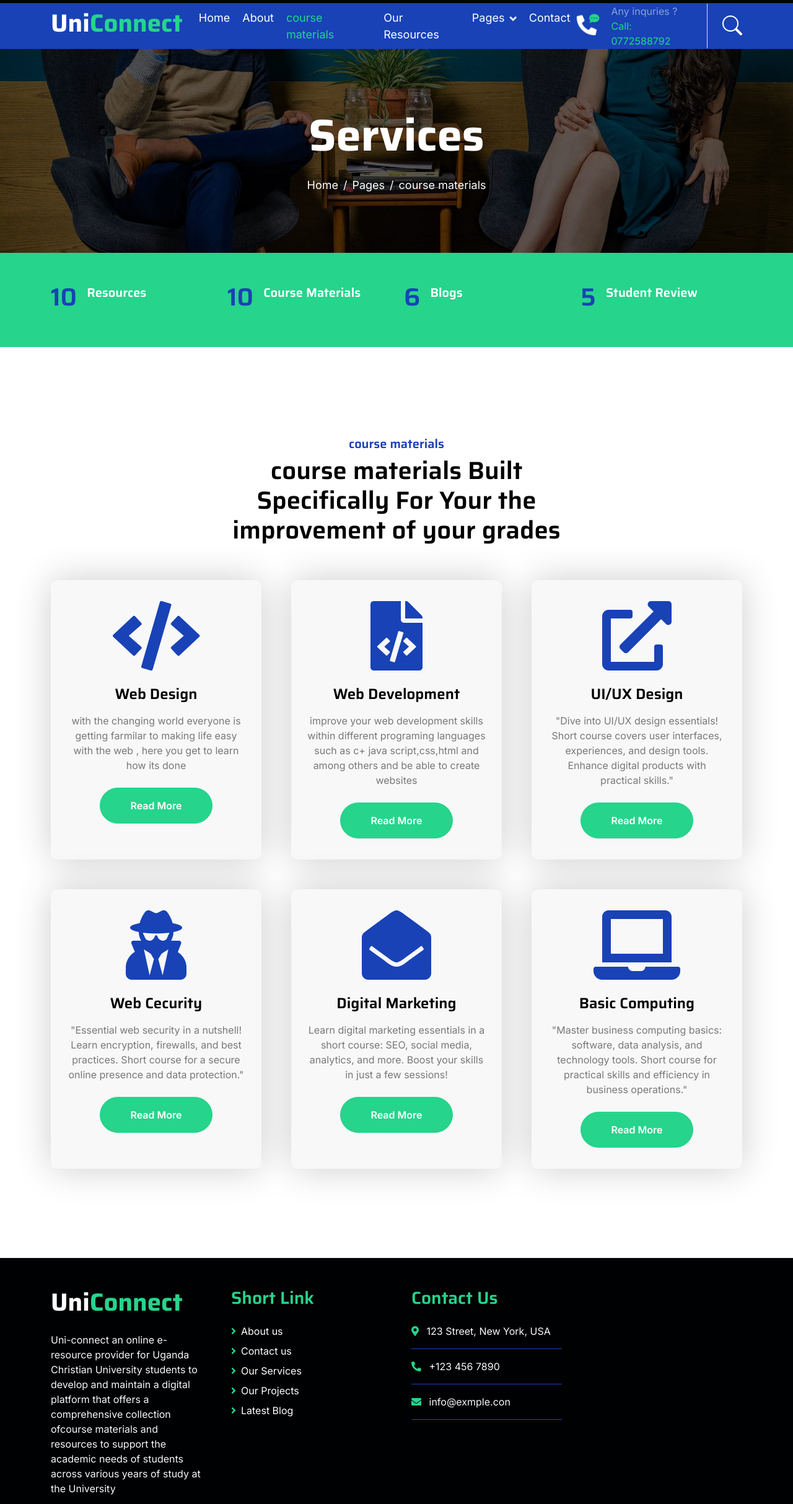
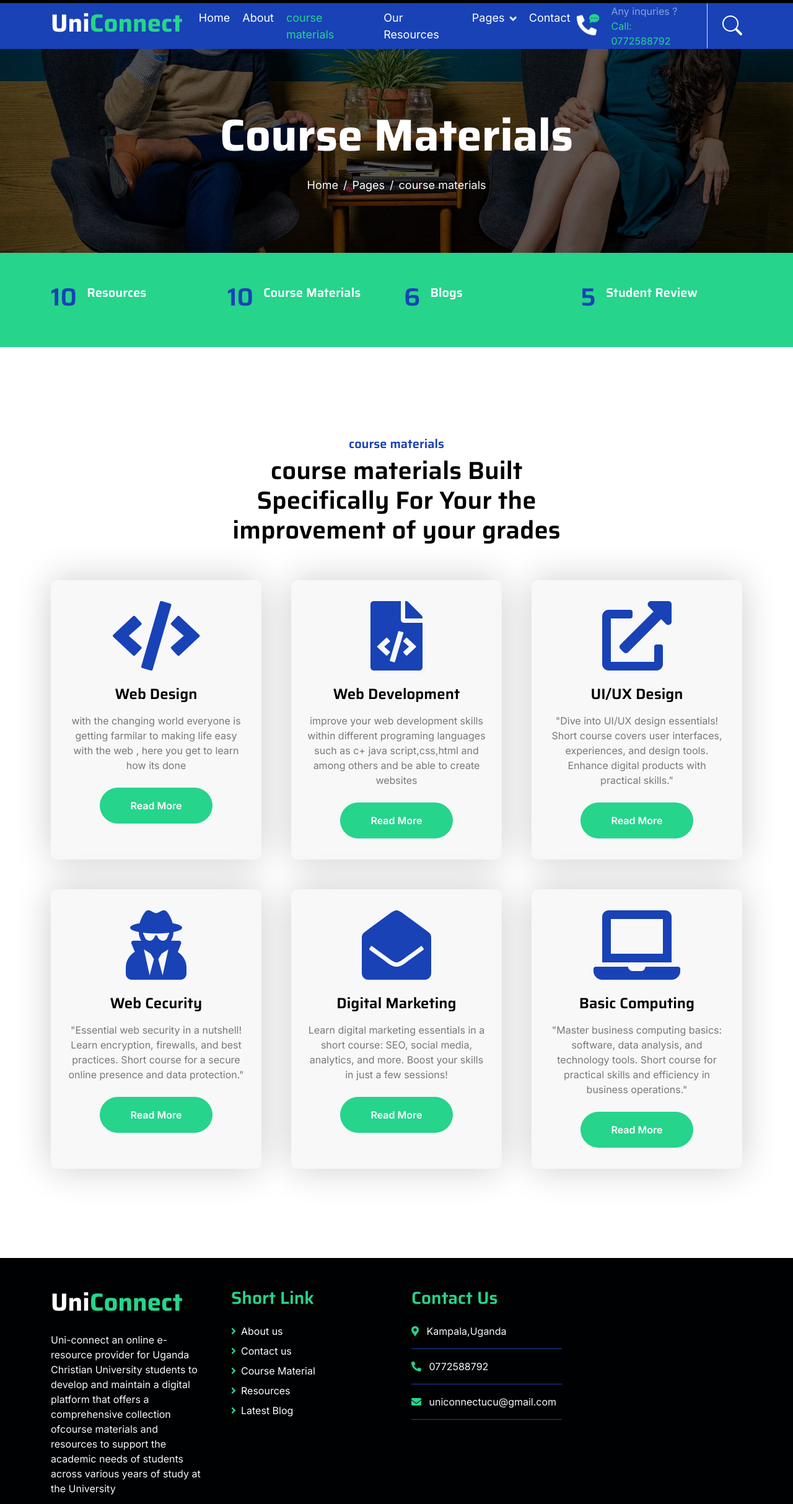
Before and after one commit to uni-connect-web/UNICONNECTT, a plain HTML site: page service.html in a window 1280 px wide. Shown: the part 43-2470 px from the top of the page at 62% size. Drawn offline with nearby package versions, Linux system fonts and the light colour scheme.

Commit message:
Update service.html

```diff
--- a/service.html
+++ b/service.html
@@ -109,7 +109,7 @@
         <!-- Page Header Start -->
         <div class="container-fluid page-header py-5">
             <div class="container text-center py-5">
-                <h1 class="display-2 text-white mb-4 animated slideInDown">Services</h1>
+                <h1 class="display-2 text-white mb-4 animated slideInDown">Course Materials</h1>
                 <nav aria-label="breadcrumb animated slideInDown">
                     <ol class="breadcrumb justify-content-center mb-0">
                         <li class="breadcrumb-item"><a href="#">Home</a></li>
@@ -262,20 +262,20 @@
                     <div class="col-lg-3 col-md-6">
                         <a href="#" class="h3 text-secondary">Short Link</a>
                         <div class="mt-4 d-flex flex-column short-link">
-                            <a href="" class="mb-2 text-white"><i class="fas fa-angle-right text-secondary me-2"></i>About us</a>
-                            <a href="" class="mb-2 text-white"><i class="fas fa-angle-right text-secondary me-2"></i>Contact us</a>
-                            <a href="" class="mb-2 text-white"><i class="fas fa-angle-right text-secondary me-2"></i>Our Services</a>
-                            <a href="" class="mb-2 text-white"><i class="fas fa-angle-right text-secondary me-2"></i>Our Projects</a>
-                            <a href="" class="mb-2 text-white"><i class="fas fa-angle-right text-secondary me-2"></i>Latest Blog</a>
+                            <a href="about.html" class="mb-2 text-white"><i class="fas fa-angle-right text-secondary me-2"></i>About us</a>
+                            <a href="contact.html" class="mb-2 text-white"><i class="fas fa-angle-right text-secondary me-2"></i>Contact us</a>
+                            <a href="services.html" class="mb-2 text-white"><i class="fas fa-angle-right text-secondary me-2"></i>Course Material</a>
+                            <a href="project.html" class="mb-2 text-white"><i class="fas fa-angle-right text-secondary me-2"></i>Resources</a>
+                            <a href="blog.html" class="mb-2 text-white"><i class="fas fa-angle-right text-secondary me-2"></i>Latest Blog</a>
                         </div>
                     </div>
 
                     <div class="col-lg-3 col-md-6">
                         <a href="#" class="h3 text-secondary">Contact Us</a>
                         <div class="text-white mt-4 d-flex flex-column contact-link">
-                            <a href="#" class="pb-3 text-light border-bottom border-primary"><i class="fas fa-map-marker-alt text-secondary me-2"></i> 123 Street, New York, USA</a>
-                            <a href="#" class="py-3 text-light border-bottom border-primary"><i class="fas fa-phone-alt text-secondary me-2"></i> +123 456 7890</a>
-                            <a href="#" class="py-3 text-light border-bottom border-primary"><i class="fas fa-envelope text-secondary me-2"></i> info@exmple.con</a>
+                            <a href="#" class="pb-3 text-light border-bottom border-primary"><i class="fas fa-map-marker-alt text-secondary me-2"></i> Kampala,Uganda </a>
+                            <a href="#" class="py-3 text-light border-bottom border-primary"><i class="fas fa-phone-alt text-secondary me-2"></i> 0772588792</a>
+                            <a href="#" class="py-3 text-light border-bottom border-primary"><i class="fas fa-envelope text-secondary me-2"></i> uniconnectucu@gmail.com</a>
                         </div>
                     </div>
                 </div>
```
